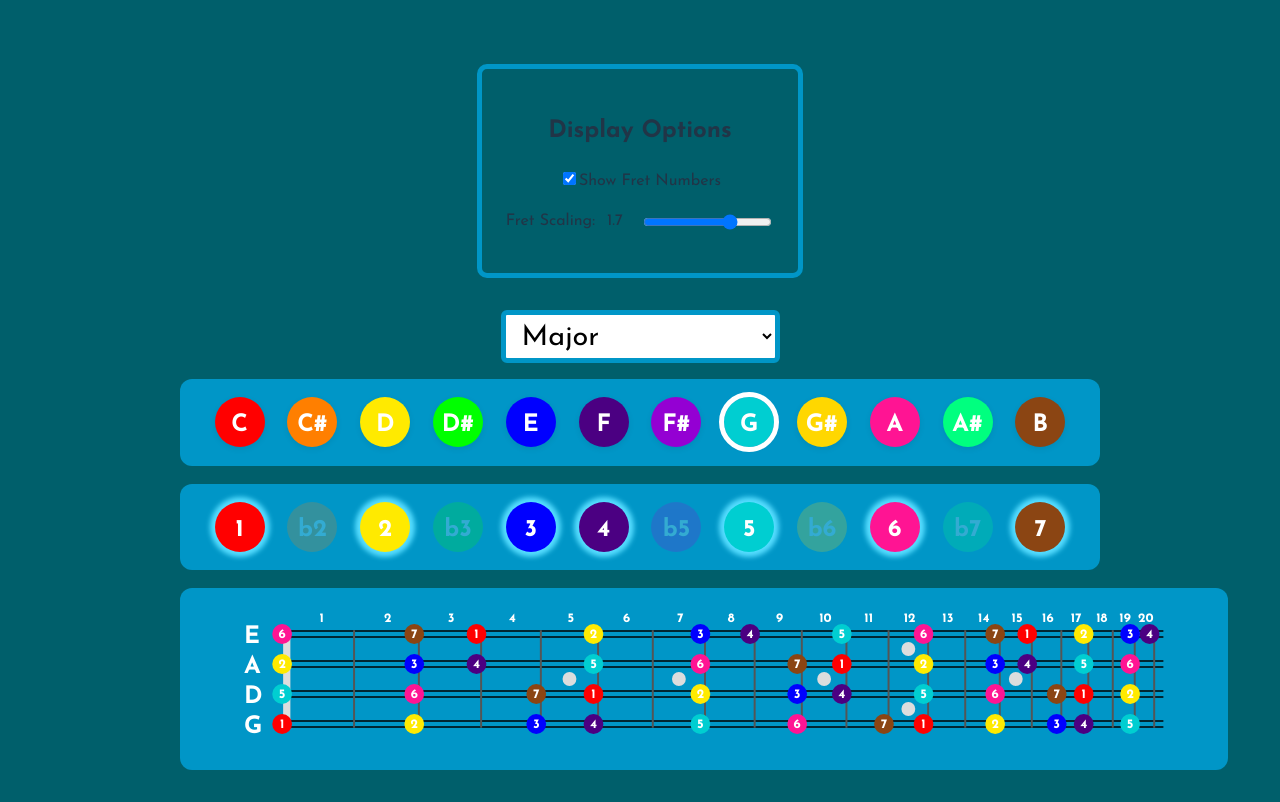
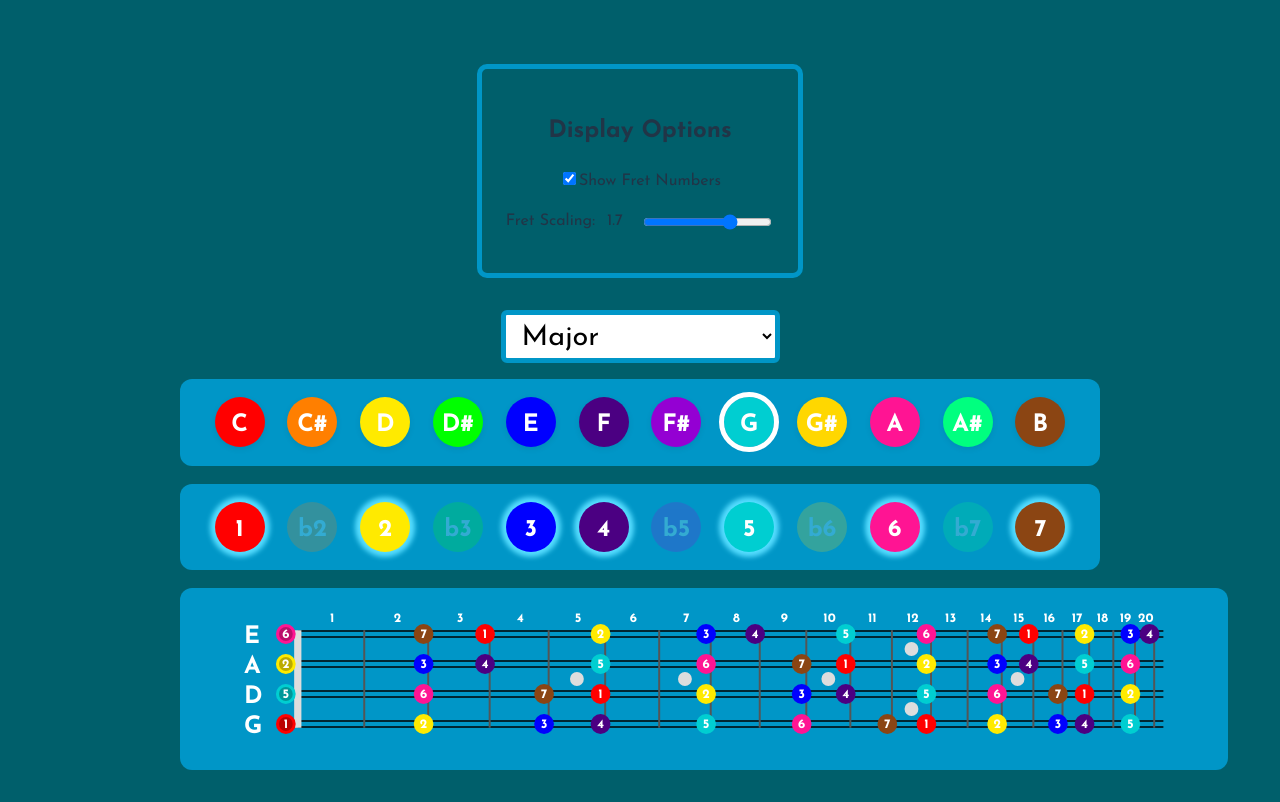
Before and after one commit to Cxom/mandolin-fretboard, a React (Vite) app: page / in a window 1280 px wide. Built offline with nearby package versions, Linux system fonts and the light colour scheme.

Commit message:
Improve note indicator presentation for open strings

```diff
--- a/src/SvgFretboard.tsx
+++ b/src/SvgFretboard.tsx
@@ -23,7 +23,7 @@ const STRING_WIDTH = 0.2; // percent
 const FRET_WIDTH = 0.3; // percent
 const NUT_WIDTH = 1.1; // percent
 
-const NUT_START = 4.65; // percent
+const NUT_START = 5.85; // percent
 const FRETBOARD_END = 99;
 
 const FRETBOARD_LENGTH = FRETBOARD_END - NUT_START; // percent
@@ -31,7 +31,8 @@ const FRETBOARD_LENGTH = FRETBOARD_END - NUT_START; // percent
 const FRET_DOT_SIZE = 1.05; // percent
 const FRET_NUMBER_LABEL_VERTICAL_POSITION = 12; // percent
 
-const NOTE_INDICATOR_OFFSET = -0.5;
+const NOTE_INDICATOR_OFFSET = -0.5; // percent
+const NOTE_INDICATOR_OPEN_STRING_OFFSET_FROM_NUT = -1.3; // percent
 const NOTE_INDICATOR_SIZE = 1.5;
 const NOTE_INDICATOR_FONT_SIZE = 80;
 const FRET_NUMBER_LABEL_FONT_SIZE = 80;
@@ -228,20 +229,33 @@ function SvgFretboard() {
       let currentScaleDegree = determineScaleDegree(selectedTonic, tuningNote);
       for (let fret = 0; fret <= FRETS; fret++) {
         const degreeInfo = scaleDegrees.get(currentScaleDegree);
+        const isOpenString = fret === 0;
+        const noteIndicatorHorizontalPosition = isOpenString ? NUT_START + NOTE_INDICATOR_OPEN_STRING_OFFSET_FROM_NUT : calcFretPosition(fret) + NOTE_INDICATOR_OFFSET
         if (selectedDegrees[currentScaleDegree]) {
           indicators.push(
               <circle
                   key={`note-indicator-course-${course}-fret-${fret}`}
-                  cx={`${calcFretPosition(fret) + NOTE_INDICATOR_OFFSET}%`}
+                  cx={`${noteIndicatorHorizontalPosition}%`}
                   cy={`${VERTICAL_TOP + GAP_BETWEEN_COURSES * course}%`}
                   r={`${NOTE_INDICATOR_SIZE}%`}
                   fill={degreeInfo!.color}
               />
           );
+          if (isOpenString) {
+            indicators.push(
+                <circle
+                    key={`note-indicator-open-string-course-${course}`}
+                    cx={`${noteIndicatorHorizontalPosition}%`}
+                    cy={`${VERTICAL_TOP + GAP_BETWEEN_COURSES * course}%`}
+                    r={`${NOTE_INDICATOR_SIZE * .7}%`}
+                    fill="#00000044"
+                />
+            )
+          }
           indicators.push(
               <text
                   key={`note-indicator-course-${course}-fret-${fret}-text`}
-                  x={`${calcFretPosition(fret) + NOTE_INDICATOR_OFFSET}%`}
+                  x={`${noteIndicatorHorizontalPosition}%`}
                   y={`${VERTICAL_TOP + GAP_BETWEEN_COURSES * course + 2.95}%`}
                   fontFamily="'Josefin Sans', Arial, Helvetica, sans-serif"
                   fontWeight={800}
```
Also changed, not shown: 1 other file (tests, documents, lock files or other folders).
